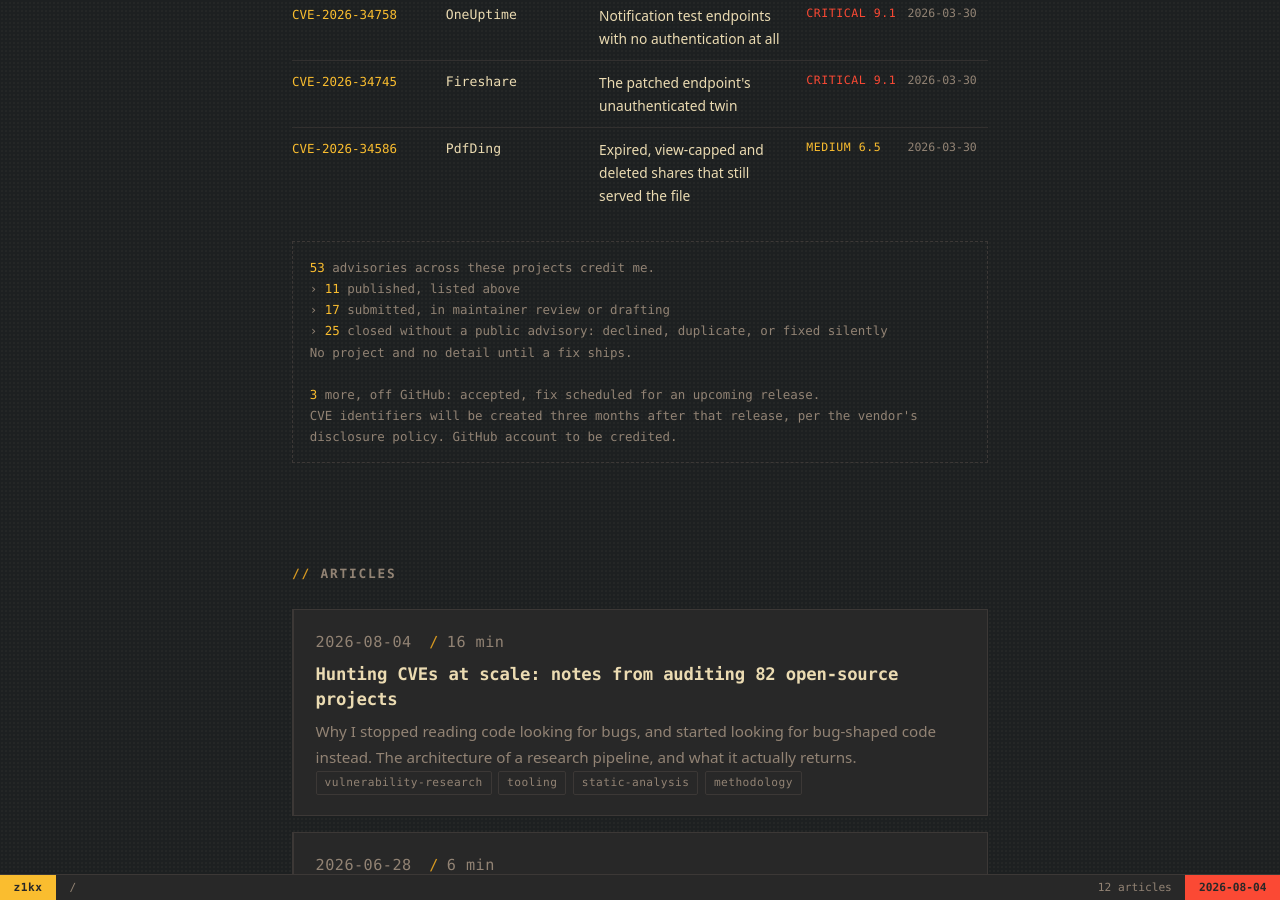
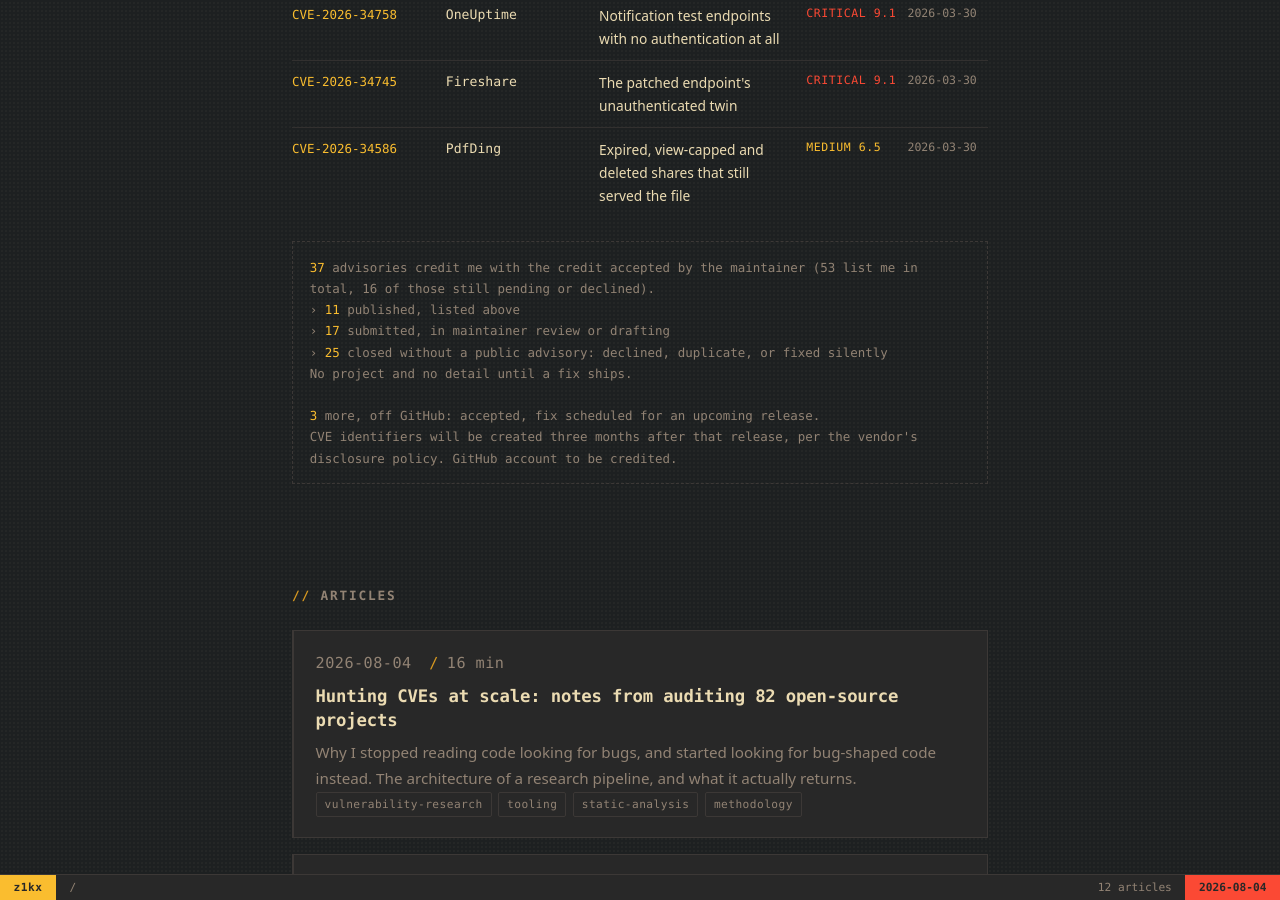
Before and after one commit to axel-corsiez/axel-corsiez.github.io, a Jekyll site: the page built from index.html, in a window 1280 px wide and 900 px high, scrolled down 1199 px. Built offline with Jekyll 4.4.1, drawn with Linux system fonts in a browser that asks for light colours; some of the changed text lies outside the part shown.

Commit message:
Quote accepted credits, not the raw listing count
53 advisories list axel-corsiez in their credits, but a GitHub credit has
its own state: 37 are accepted by the maintainer, 15 are still pending and
1 was declined. "Credited" implies acknowledgement, so the headline figure
is now 37, with the raw 53 shown alongside for transparency.

Co-Authored-By: Claude Opus 5 <noreply@anthropic.com>
Claude-Session: https://claude.ai/code/session_01HS8YRNJuenxAiW8BSzuY7d

```diff
--- a/_data/cve.yml
+++ b/_data/cve.yml
@@ -159,8 +159,12 @@ stats:
 
 # Everything else credited to axel-corsiez but not public.
 # Counts only: naming a project here would announce an unfixed issue in it.
+# Counted from credits_detailed across the audited repositories, 2026-08-04.
+# 53 advisories list me at all; only 37 of those credits are accepted by the
+# maintainer. 15 are still pending and 1 was declined, so 37 is the figure to quote.
 pipeline:
-  total_credited: 53
+  accepted_credits: 37       # maintainer confirmed the credit
+  listed_total: 53           # raw count, includes 15 pending and 1 declined
   awaiting_publication: 17   # under maintainer review or drafted
   closed_unpublished: 25     # closed without an advisory: declined, duplicate, or fixed silently
 
--- a/_includes/advisories.html
+++ b/_includes/advisories.html
@@ -47,7 +47,7 @@
 {% if pl %}
 <p class="embargo">
 {% if L == 'fr' %}
-  <b>{{ pl.total_credited }}</b> avis au total me créditent sur ces projets.
+  <b>{{ pl.accepted_credits }}</b> avis me créditent avec un crédit accepté par le mainteneur ({{ pl.listed_total }} me listent en tout, dont {{ pl.listed_total | minus: pl.accepted_credits }} en attente ou refusés).
   <br>&rsaquo; <b>{{ published_n }}</b> publiés, listés ci-dessus
   <br>&rsaquo; <b>{{ pl.awaiting_publication }}</b> soumis, en cours de relecture ou de rédaction chez le mainteneur
   <br>&rsaquo; <b>{{ pl.closed_unpublished }}</b> clos sans avis public : refusés, doublons, ou corrigés en silence
@@ -57,7 +57,7 @@
   <br><span class="dim">{{ v.cve_status }}. {{ v.credit }}.</span>
 {% endfor %}
 {% else %}
-  <b>{{ pl.total_credited }}</b> advisories across these projects credit me.
+  <b>{{ pl.accepted_credits }}</b> advisories credit me with the credit accepted by the maintainer ({{ pl.listed_total }} list me in total, {{ pl.listed_total | minus: pl.accepted_credits }} of those still pending or declined).
   <br>&rsaquo; <b>{{ published_n }}</b> published, listed above
   <br>&rsaquo; <b>{{ pl.awaiting_publication }}</b> submitted, in maintainer review or drafting
   <br>&rsaquo; <b>{{ pl.closed_unpublished }}</b> closed without a public advisory: declined, duplicate, or fixed silently
--- a/fr/index.html
+++ b/fr/index.html
@@ -14,7 +14,7 @@ alt_url: /
   </p>
   <ul class="stats">
     <li><b>{{ site.data.cve.published | size }}</b> avis publiés</li>
-    <li><b>{{ site.data.cve.pipeline.total_credited }}</b> avis crédités</li>
+    <li><b>{{ site.data.cve.pipeline.accepted_credits }}</b> crédits acceptés</li>
     <li><b>{{ site.data.cve.stats.projects_audited }}</b> projets audités</li>
     <li><b>{{ site.data.cve.stats.written_reports }}</b> rapports rédigés</li>
   </ul>
--- a/index.html
+++ b/index.html
@@ -13,7 +13,7 @@ alt_url: /fr/
   </p>
   <ul class="stats">
     <li><b>{{ site.data.cve.published | size }}</b> published advisories</li>
-    <li><b>{{ site.data.cve.pipeline.total_credited }}</b> advisories credited</li>
+    <li><b>{{ site.data.cve.pipeline.accepted_credits }}</b> accepted credits</li>
     <li><b>{{ site.data.cve.stats.projects_audited }}</b> projects audited</li>
     <li><b>{{ site.data.cve.stats.written_reports }}</b> written reports</li>
   </ul>
```
